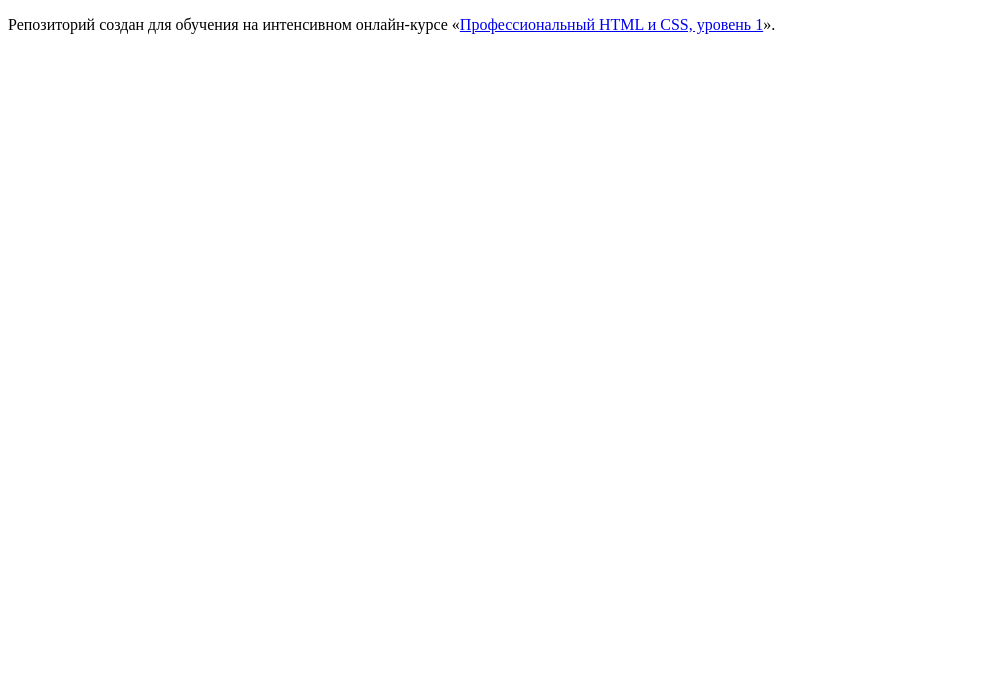
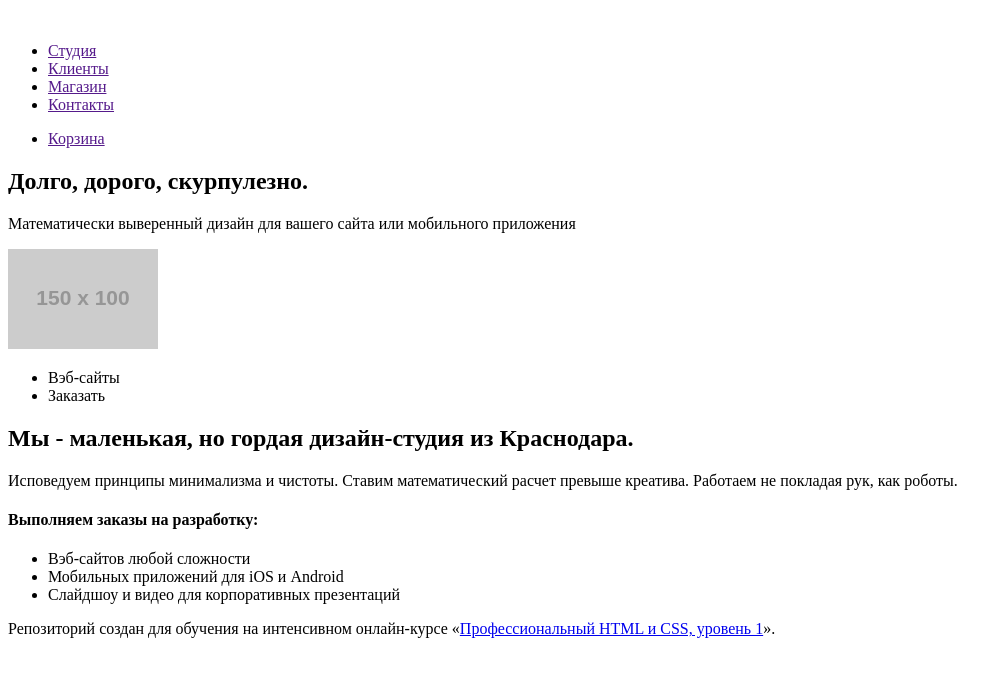
Before and after one commit to Barsik1976/656475-nerds, a plain HTML site: page index.html in a window 1280 px wide. Shown: the whole page, without its empty margins (0-1008 px from the left). Drawn offline with Linux system fonts and the light colour scheme; placeholder pictures from the web are drawn by us.

Commit message:
Вставила кнопку Заказать

```diff
--- a/index.html
+++ b/index.html
@@ -5,6 +5,58 @@
     <title>HTML Academy: Нёрдс</title>
   </head>
   <body>
+  	<header class="main-header">
+  		<a class="logo">
+  			<img src="">
+  		</a>
+  	<nav class="main-navigator">
+  			<ul class="">
+  				<li><a href="">Студия</a></li>
+  				<li><a href="">Клиенты</a></li>
+  				<li><a href="">Магазин</a></li>
+  				<li><a href="">Контакты</a></li>
+  			</ul>
+  			<ul>
+  				<li><a href="">Корзина</a></li>
+  			</ul>
+  	</nav>
+  		</header>
+  		<main>
+  			<section>
+  				<h1>Долго, дорого, скурпулезно.</h1>
+  				<p>Математически выверенный дизайн для вашего сайта или мобильного приложения</p>
+  			</section>
+  			<section>
+  				<img src="http://placehold.it/150x100">
+  			</section>
+<section>
+	<ul>
+		<li>Вэб-сайты</li>
+
+
+
+		<li a href="">Заказать</a></li>
+	</ul>
+</section>
+
+
+<section>
+	<h2>Мы - маленькая, но гордая дизайн-студия из Краснодара.</h2>
+	<p>Исповедуем принципы минимализма и чистоты. Ставим математический расчет превыше креатива. Работаем не покладая рук, как роботы.</p>
+	<h4>Выполняем заказы на разработку:</h4>
+	<ul>
+		<li>Вэб-сайтов любой сложности</li>
+		<li>Мобильных приложений для iOS и Android</li>
+		<li>Слайдшоу и видео для корпоративных презентаций</li>
+	</ul>
+</section>
+
+
+  		</main>
+
+
+
+
 
     <p>Репозиторий создан для обучения на интенсивном онлайн‑курсе «<a href="https://htmlacademy.ru/intensive/htmlcss">Профессиональный HTML и CSS, уровень 1</a>».</p>
 
```
